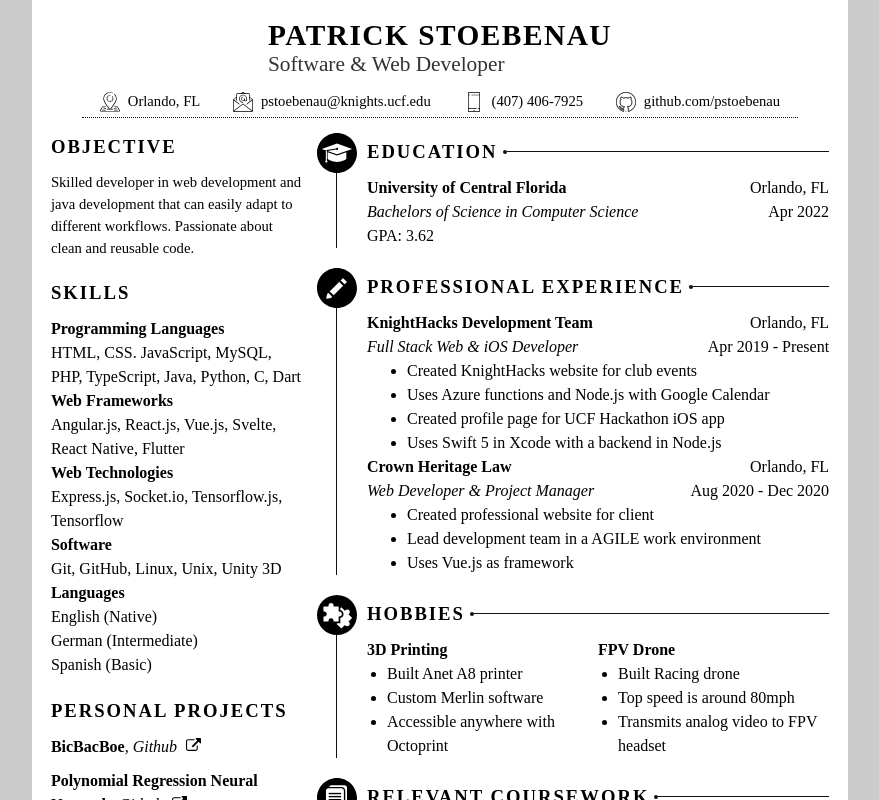
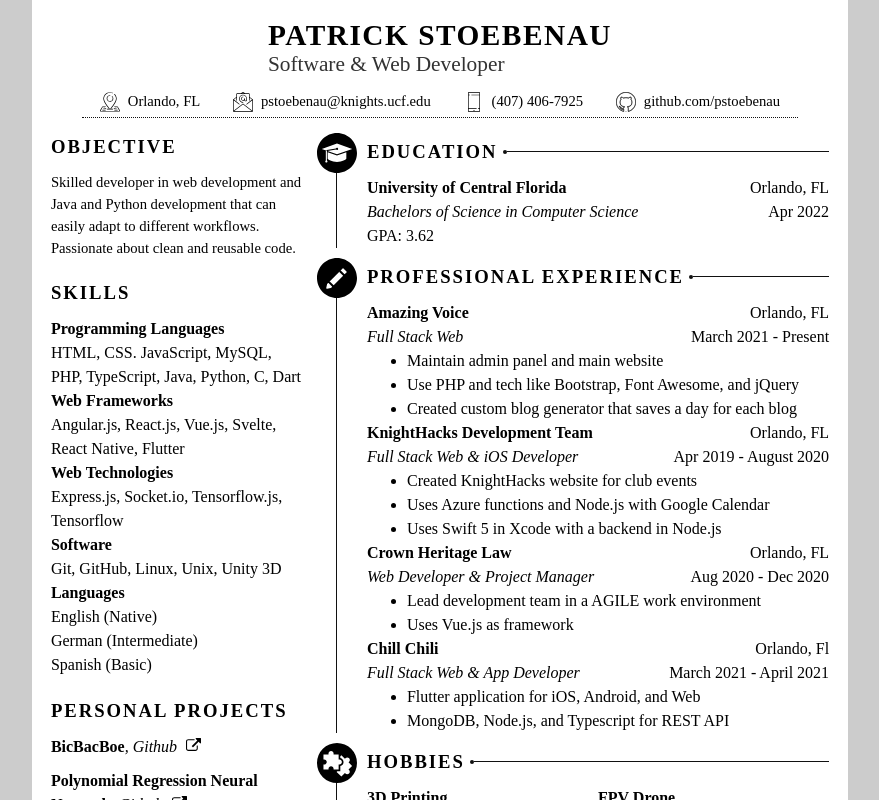
Before and after one commit to pstoebenau/Resume, a Svelte app: page / in a window 1280 px wide. Shown: the top 800 px of the page, without its empty margins (200-1079 px from the left). Built offline with nearby package versions, Linux system fonts and the light colour scheme.

Commit message:
Added some experience and removed relavant coursework

```diff
--- a/src/components/MainSection.svelte
+++ b/src/components/MainSection.svelte
@@ -35,7 +35,7 @@
       </div>
       {#each experiences as experience}
         <div class="line-container">
-          <a href="experience.url"><p class="section-title">{experience.name}</p></a>
+          <a href="{experience.url}" target=blank><p class="section-title">{experience.name}</p></a>
           <p>{experience.location}</p>
         </div>
         <div class="line-container">
@@ -77,7 +77,7 @@
     </div>
   </div>
 
-  <div class="section" id="relevant-coursework">
+  <!-- <div class="section" id="relevant-coursework">
     <div class="section-divider">
       <img src="./images/document.svg" alt="team">
       <div class="vertical-line"></div>
@@ -94,7 +94,7 @@
         {/each}
       </div>
     </div>
-  </div>
+  </div> -->
 
   <div class="section" id="campus-involvement">
     <div class="section-divider">
@@ -187,7 +187,7 @@ interface CampusInvolvement {
 .section {
   display: flex;
   line-height: 1.5;
-  margin-bottom: 20px;
+  margin-bottom: 10px;
 
   ul {
     margin: 0;
--- a/src/data.yml
+++ b/src/data.yml
@@ -1,4 +1,4 @@
-Objective: Skilled developer in web development and java development that can easily adapt to different workflows. Passionate about clean and reusable code.
+Objective: Skilled developer in web development and Java and Python development that can easily adapt to different workflows. Passionate about clean and reusable code.
 
 Skills:
   Programming Languages: HTML, CSS. JavaScript, MySQL, PHP, TypeScript, Java, Python, C, Dart
@@ -26,15 +26,23 @@ Education:
   gpa: 3.62
 
 Experience:
+  - name: Amazing Voice
+    url: https://amazingvoice.com
+    location: Orlando, FL
+    role: Full Stack Web
+    dateRange: March 2021 - Present
+    description:
+      - Maintain admin panel and main website
+      - Use PHP and tech like Bootstrap, Font Awesome, and jQuery
+      - Created custom blog generator that saves a day for each blog
   - name: KnightHacks Development Team
     url: https://knighthacks.org
     location: Orlando, FL
     role: Full Stack Web & iOS Developer
-    dateRange: Apr 2019 - Present
+    dateRange: Apr 2019 - August 2020
     description:
       - Created KnightHacks website for club events
       - Uses Azure functions and Node.js with Google Calendar
-      - Created profile page for UCF Hackathon iOS app
       - Uses Swift 5 in Xcode with a backend in Node.js
   - name: Crown Heritage Law
     url: https://crownheritagelaw.com
@@ -42,9 +50,17 @@ Experience:
     role: Web Developer & Project Manager
     dateRange: Aug 2020 - Dec 2020
     description:
-      - Created professional website for client
       - Lead development team in a AGILE work environment
       - Uses Vue.js as framework
+  - name: Chill Chili
+    url: https://chillchili.ml
+    location: Orlando, Fl
+    role: Full Stack Web & App Developer
+    dateRange: March 2021 - April 2021
+    description:
+      - Flutter application for iOS, Android, and Web
+      - MongoDB, Node.js, and Typescript for REST API
+
 
 Hobbies:
   - name: 3D Printing
```
Also changed, not shown: public/build/bundle.css, public/build/bundle.js, 2 other files (tests, documents, lock files or other folders).
